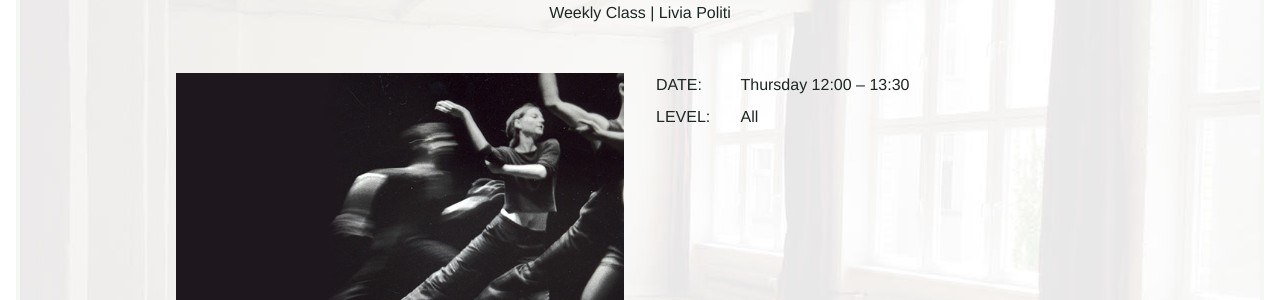
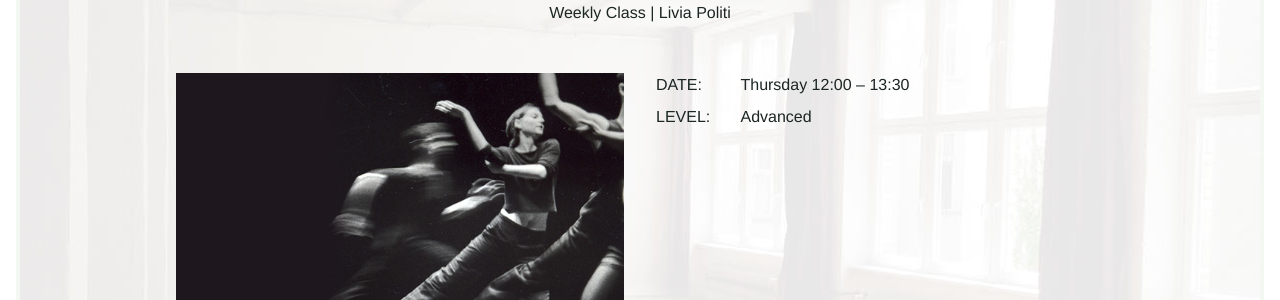
Before and after one commit to Kriesse/urbanraum, a Jekyll site: the page built from _classes/dance-company-lab.md, in a window 1280 px wide. Shown: the part 195-495 px from the top of the page. Built offline with Jekyll 4.4.1, drawn with Linux system fonts in a browser that asks for light colours; nearby versions of some CDN libraries.

Commit message:
Update dance-company-lab.md
fortgeschritte

```diff
--- a/_classes/dance-company-lab.md
+++ b/_classes/dance-company-lab.md
@@ -4,6 +4,9 @@ title_de: "Tanzcompany Lab (ab März 2016)"
 
 type_en: "Weekly Class"
 type_de: "Wöchentlicher Kurs"
+
+level_en: "Advanced"
+level_de: "Fortgeschritten/Mittelstufe"
 
 price_en: "90 Euro/12 classes | 64 Euro/8 classes | 34 Euro/4 classes | Drop-in: 10 Euro"
 price_de: "90 Euro/12 Termine | 64 Euro/8 Termine |
```
